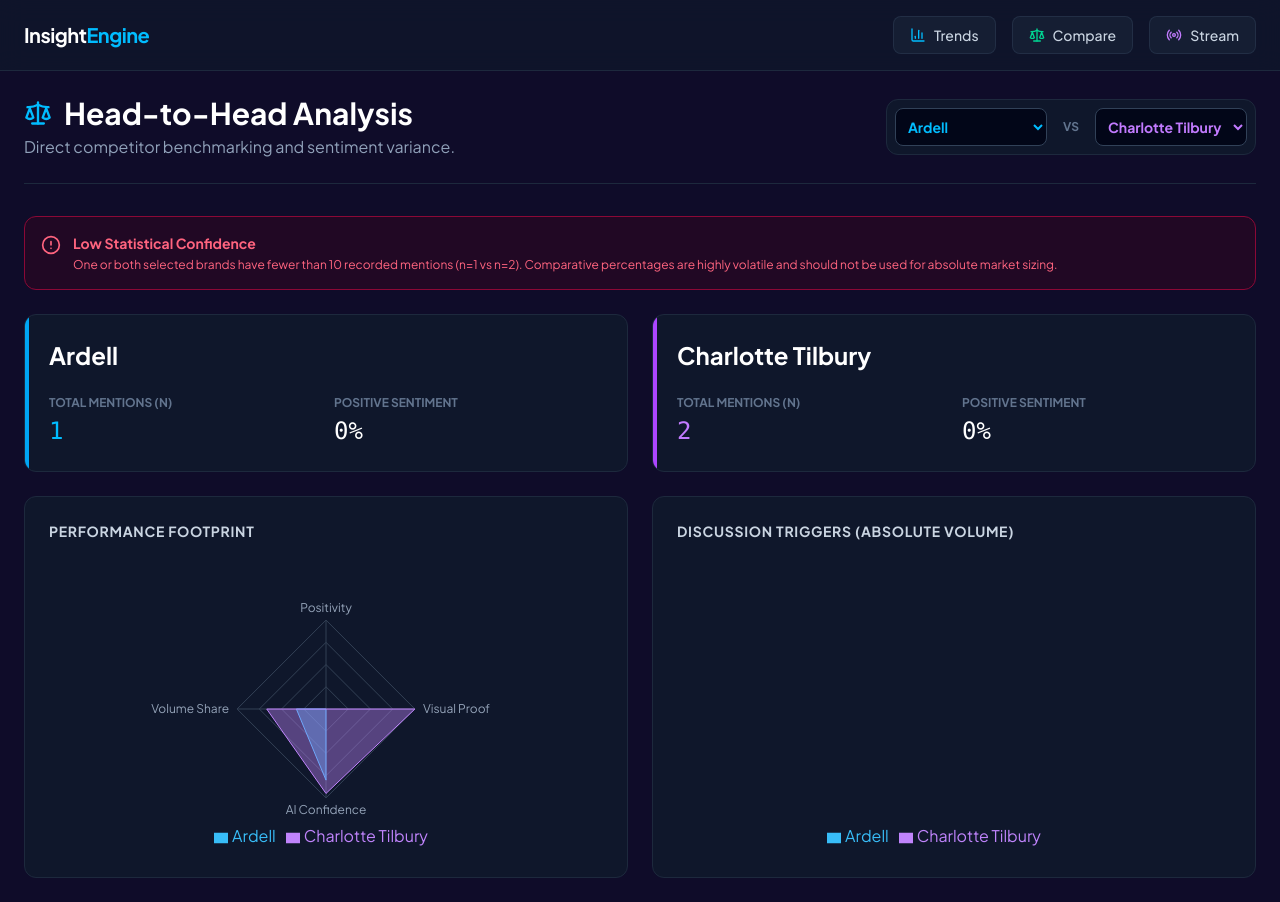
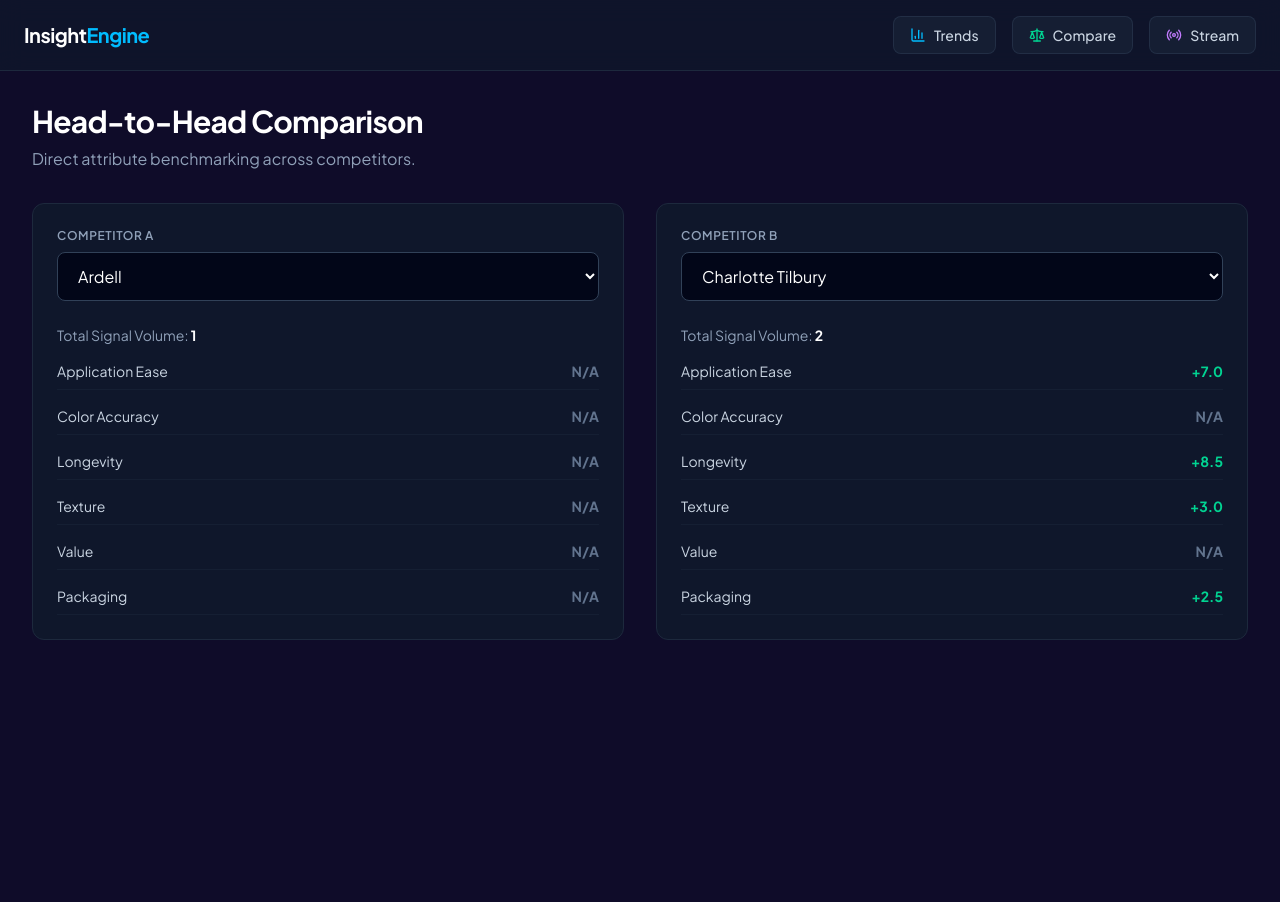
Before and after one commit to svantulder/BID, a Next.js app: page /compare in a window 1280 px wide. After the commit the page ends 800 px from the top, so only its background shows below. Built offline with nearby package versions, Linux system fonts and the light colour scheme.

Commit message:
Update page.tsx

```diff
--- a/app/compare/page.tsx
+++ b/app/compare/page.tsx
@@ -1,171 +1,167 @@
 'use client';
 
 import { useState, useMemo } from 'react';
-import { BarChart, Bar, XAxis, YAxis, Tooltip, ResponsiveContainer, Legend, RadarChart, PolarGrid, PolarAngleAxis, PolarRadiusAxis, Radar } from 'recharts';
-import { Scale, AlertCircle } from 'lucide-react';
 import entityData from '../../data/extracted_entities.json';
 
+interface AttributeScore {
+  attribute: string;
+  sentiment_score: number;
+  context_quote: string;
+}
+
+interface Insight {
+  brand_name: string;
+  product_name: string;
+  product_category: string;
+  overall_sentiment: string;
+  attributes?: AttributeScore[];
+}
+
+const BRAND_MAPPING: Record<string, string> = {
+  "loreal": "L'Oréal",
+  "l'oreal": "L'Oréal",
+  "l'oréal": "L'Oréal",
+  "l'oreal paris": "L'Oréal",
+  "l'oréal paris": "L'Oréal",
+  "maybelline": "Maybelline",
+  "maybelline new york": "Maybelline",
+  "elf": "e.l.f. Cosmetics",
+  "e.l.f.": "e.l.f. Cosmetics",
+  "elfcosmetics": "e.l.f. Cosmetics",
+  "charlotte tilbury": "Charlotte Tilbury",
+  "fenty": "Fenty Beauty",
+  "fenty beauty": "Fenty Beauty",
+  "rare beauty": "Rare Beauty",
+  "la prairie": "La Prairie",
+  "kylie": "Kylie Cosmetics",
+  "kylie cosmetics": "Kylie Cosmetics",
+  "rem beauty": "r.e.m. beauty",
+  "r.e.m. beauty": "r.e.m. beauty"
+};
+
+const normalizeBrand = (brand: string): string => {
+  if (!brand) return 'Unknown Brand';
+  const lookup = brand.trim().toLowerCase();
+  if (BRAND_MAPPING[lookup]) return BRAND_MAPPING[lookup];
+
+  for (const [key, canonical] of Object.entries(BRAND_MAPPING)) {
+    if (lookup.includes(key) || key.includes(lookup)) {
+      return canonical;
+    }
+  }
+  return brand;
+};
+
 export default function CompareDashboard() {
-  const data = entityData as any[];
+  const rawData = entityData as Insight[];
 
-  const uniqueBrands = Array.from(new Set(data.map(d => d.brand_name).filter(Boolean))).sort();
+  const normalizedData = useMemo(() => {
+    return rawData.map(item => ({
+      ...item,
+      brand_name: normalizeBrand(item.brand_name)
+    }));
+  }, [rawData]);
 
-  // Default to the first two brands if available
-  const [brandA, setBrandA] = useState<string>(uniqueBrands[0] as string || '');
-  const [brandB, setBrandB] = useState<string>(uniqueBrands[1] as string || '');
+  const uniqueBrands = useMemo(() =>
+    Array.from(new Set(normalizedData.map(d => d.brand_name))).sort(),
+  [normalizedData]);
 
-  const comparisonStats = useMemo(() => {
-    const subsetA = data.filter(d => d.brand_name === brandA);
-    const subsetB = data.filter(d => d.brand_name === brandB);
+  const [brandA, setBrandA] = useState<string>(uniqueBrands[0] || '');
+  const [brandB, setBrandB] = useState<string>(uniqueBrands[1] || '');
 
-    const calcMetrics = (subset: any[]) => {
-      const total = subset.length;
-      if (total === 0) return { total: 0, positive: 0, negative: 0, avgConfidence: 0, visualProof: 0 };
+  const attributesList = ["Application_Ease", "Color_Accuracy", "Longevity", "Texture", "Value", "Packaging"];
 
-      const positive = subset.filter(d => d.sentiment === 'positive').length;
-      const negative = subset.filter(d => d.sentiment === 'negative').length;
-      const sumConfidence = subset.reduce((acc, curr) => acc + (curr.confidence_score || 0), 0);
-      const visualProof = subset.filter(d => d.shown_visually).length;
+  const computeBrandMetrics = (targetBrand: string) => {
+    const brandData = normalizedData.filter(d => d.brand_name === targetBrand);
+    if (!brandData.length) return null;
 
-      return {
-        total,
-        positivePct: Math.round((positive / total) * 100),
-        negativePct: Math.round((negative / total) * 100),
-        avgConfidence: Math.round(sumConfidence / total),
-        visualProofPct: Math.round((visualProof / total) * 100)
-      };
+    const stats: Record<string, { total: number; count: number }> = {};
+    brandData.forEach(insight => {
+      insight.attributes?.forEach(attr => {
+        if (!stats[attr.attribute]) stats[attr.attribute] = { total: 0, count: 0 };
+        stats[attr.attribute].total += attr.sentiment_score;
+        stats[attr.attribute].count += 1;
+      });
+    });
+
+    const averages: Record<string, number> = {};
+    Object.keys(stats).forEach(attr => {
+      averages[attr] = stats[attr].total / stats[attr].count;
+    });
+
+    return {
+      volume: brandData.length,
+      averages
     };
+  };
 
-    const statsA = calcMetrics(subsetA);
-    const statsB = calcMetrics(subsetB);
-
-    // Radar Chart Data (Capability footprint)
-    const radarData = [
-      { subject: 'Positivity', A: statsA.positivePct || 0, B: statsB.positivePct || 0, fullMark: 100 },
-      { subject: 'Visual Proof', A: statsA.visualProofPct || 0, B: statsB.visualProofPct || 0, fullMark: 100 },
-      { subject: 'AI Confidence', A: statsA.avgConfidence || 0, B: statsB.avgConfidence || 0, fullMark: 100 },
-      { subject: 'Volume Share', A: (statsA.total / (statsA.total + statsB.total || 1)) * 100, B: (statsB.total / (statsA.total + statsB.total || 1)) * 100, fullMark: 100 },
-    ];
-
-    // Trigger Category Comparison
-    const getTriggers = (subset: any[]) => subset.reduce((acc, curr) => {
-      if(curr.trigger_category) acc[curr.trigger_category] = (acc[curr.trigger_category] || 0) + 1;
-      return acc;
-    }, {} as Record<string, number>);
-
-    const triggersA = getTriggers(subsetA);
-    const triggersB = getTriggers(subsetB);
-    const allTriggers = Array.from(new Set([...Object.keys(triggersA), ...Object.keys(triggersB)]));
-
-    const triggerData = allTriggers.map(t => ({
-      name: t,
-      [brandA]: triggersA[t] || 0,
-      [brandB]: triggersB[t] || 0,
-    }));
-
-    return { statsA, statsB, radarData, triggerData, lowDataWarning: statsA.total < 10 || statsB.total < 10 };
-  }, [data, brandA, brandB]);
+  const metricsA = useMemo(() => computeBrandMetrics(brandA), [brandA, normalizedData]);
+  const metricsB = useMemo(() => computeBrandMetrics(brandB), [brandB, normalizedData]);
 
   return (
-    <main className="flex-1 p-6 max-w-7xl mx-auto w-full space-y-6">
-      <header className="flex flex-col md:flex-row justify-between items-start md:items-center gap-4 mb-8 border-b border-slate-800 pb-6">
-        <div>
-          <h1 className="text-3xl font-extrabold text-white flex items-center gap-3">
-            <Scale className="text-sky-400" size={28} /> Head-to-Head Analysis
-          </h1>
-          <p className="text-slate-400 mt-1">Direct competitor benchmarking and sentiment variance.</p>
+    <main className="p-8 max-w-7xl mx-auto space-y-8 w-full">
+      <header>
+        <h1 className="text-3xl font-bold tracking-tight text-white mb-2">Head-to-Head Comparison</h1>
+        <p className="text-slate-400">Direct attribute benchmarking across competitors.</p>
+      </header>
+
+      <div className="grid grid-cols-1 md:grid-cols-2 gap-8">
+        {/* Competitor A Selection */}
+        <div className="bg-slate-900 border border-slate-800 p-6 rounded-xl">
+          <label className="block text-xs font-semibold text-slate-400 uppercase tracking-wider mb-2">Competitor A</label>
+          <select
+            value={brandA}
+            onChange={(e) => setBrandA(e.target.value)}
+            className="w-full bg-slate-950 border border-slate-700 text-white rounded-lg px-4 py-3 focus:outline-none focus:border-sky-500 mb-6"
+          >
+            {uniqueBrands.map(b => <option key={`A-${b}`} value={b}>{b}</option>)}
+          </select>
+
+          {metricsA && (
+            <div className="space-y-4">
+              <div className="text-sm text-slate-400">Total Signal Volume: <span className="font-bold text-white">{metricsA.volume}</span></div>
+              {attributesList.map(attr => {
+                const val = metricsA.averages[attr];
+                return (
+                  <div key={attr} className="flex justify-between items-center border-b border-slate-800/50 pb-2">
+                    <span className="text-sm text-slate-300">{attr.replace('_', ' ')}</span>
+                    <span className={`font-bold text-sm ${val > 0 ? 'text-emerald-400' : val < 0 ? 'text-rose-400' : 'text-slate-500'}`}>
+                      {val !== undefined ? (val > 0 ? `+${val.toFixed(1)}` : val.toFixed(1)) : 'N/A'}
+                    </span>
+                  </div>
+                );
+              })}
+            </div>
+          )}
         </div>
 
-        <div className="flex items-center gap-4 bg-slate-900 p-2 rounded-xl border border-slate-800">
-          <select value={brandA} onChange={e => setBrandA(e.target.value)} className="bg-slate-950 border border-slate-700 rounded-lg p-2 text-sm text-sky-400 font-bold outline-none">
-            {uniqueBrands.map(b => <option key={`A-${b}`} value={b as string}>{b}</option>)}
+        {/* Competitor B Selection */}
+        <div className="bg-slate-900 border border-slate-800 p-6 rounded-xl">
+          <label className="block text-xs font-semibold text-slate-400 uppercase tracking-wider mb-2">Competitor B</label>
+          <select
+            value={brandB}
+            onChange={(e) => setBrandB(e.target.value)}
+            className="w-full bg-slate-950 border border-slate-700 text-white rounded-lg px-4 py-3 focus:outline-none focus:border-purple-500 mb-6"
+          >
+            {uniqueBrands.map(b => <option key={`B-${b}`} value={b}>{b}</option>)}
           </select>
-          <span className="text-slate-500 font-bold uppercase text-xs">VS</span>
-          <select value={brandB} onChange={e => setBrandB(e.target.value)} className="bg-slate-950 border border-slate-700 rounded-lg p-2 text-sm text-purple-400 font-bold outline-none">
-            {uniqueBrands.map(b => <option key={`B-${b}`} value={b as string}>{b}</option>)}
-          </select>
-        </div>
-      </header>
 
-      {/* Statistical Significance Warning */}
-      {comparisonStats.lowDataWarning && (
-        <div className="bg-rose-950/30 border border-rose-900 text-rose-400 p-4 rounded-xl flex items-start gap-3 mb-6">
-          <AlertCircle size={20} className="shrink-0 mt-0.5" />
-          <div>
-            <h4 className="font-bold text-sm">Low Statistical Confidence</h4>
-            <p className="text-xs mt-1">One or both selected brands have fewer than 10 recorded mentions (n={comparisonStats.statsA.total} vs n={comparisonStats.statsB.total}). Comparative percentages are highly volatile and should not be used for absolute market sizing.</p>
-          </div>
-        </div>
-      )}
-
-      {/* Core Metrics Split */}
-      <div className="grid grid-cols-1 md:grid-cols-2 gap-6">
-        {/* Brand A Card */}
-        <div className="bg-slate-900 border border-slate-800 rounded-xl p-6 relative overflow-hidden">
-          <div className="absolute top-0 left-0 w-1 h-full bg-sky-500"></div>
-          <h2 className="text-2xl font-bold text-white mb-6">{brandA}</h2>
-          <div className="grid grid-cols-2 gap-4">
-            <div>
-              <div className="text-xs text-slate-500 font-bold uppercase mb-1">Total Mentions (n)</div>
-              <div className="text-2xl font-mono text-sky-400">{comparisonStats.statsA.total}</div>
+          {metricsB && (
+            <div className="space-y-4">
+              <div className="text-sm text-slate-400">Total Signal Volume: <span className="font-bold text-white">{metricsB.volume}</span></div>
+              {attributesList.map(attr => {
+                const val = metricsB.averages[attr];
+                return (
+                  <div key={attr} className="flex justify-between items-center border-b border-slate-800/50 pb-2">
+                    <span className="text-sm text-slate-300">{attr.replace('_', ' ')}</span>
+                    <span className={`font-bold text-sm ${val > 0 ? 'text-emerald-400' : val < 0 ? 'text-rose-400' : 'text-slate-500'}`}>
+                      {val !== undefined ? (val > 0 ? `+${val.toFixed(1)}` : val.toFixed(1)) : 'N/A'}
+                    </span>
+                  </div>
+                );
+              })}
             </div>
-            <div>
-              <div className="text-xs text-slate-500 font-bold uppercase mb-1">Positive Sentiment</div>
-              <div className="text-2xl font-mono text-white">{comparisonStats.statsA.positivePct}%</div>
-            </div>
-          </div>
-        </div>
-
-        {/* Brand B Card */}
-        <div className="bg-slate-900 border border-slate-800 rounded-xl p-6 relative overflow-hidden">
-          <div className="absolute top-0 left-0 w-1 h-full bg-purple-500"></div>
-          <h2 className="text-2xl font-bold text-white mb-6">{brandB}</h2>
-          <div className="grid grid-cols-2 gap-4">
-            <div>
-              <div className="text-xs text-slate-500 font-bold uppercase mb-1">Total Mentions (n)</div>
-              <div className="text-2xl font-mono text-purple-400">{comparisonStats.statsB.total}</div>
-            </div>
-            <div>
-              <div className="text-xs text-slate-500 font-bold uppercase mb-1">Positive Sentiment</div>
-              <div className="text-2xl font-mono text-white">{comparisonStats.statsB.positivePct}%</div>
-            </div>
-          </div>
-        </div>
-      </div>
-
-      {/* Advanced Charts */}
-      <div className="grid grid-cols-1 lg:grid-cols-2 gap-6 mt-6">
-        <div className="bg-slate-900 border border-slate-800 p-6 rounded-xl">
-          <h3 className="text-sm font-bold text-slate-300 mb-6 uppercase tracking-wider">Performance Footprint</h3>
-          <div className="h-72 w-full">
-            <ResponsiveContainer>
-              <RadarChart cx="50%" cy="50%" outerRadius="70%" data={comparisonStats.radarData}>
-                <PolarGrid stroke="#334155" />
-                <PolarAngleAxis dataKey="subject" tick={{ fill: '#94a3b8', fontSize: 12 }} />
-                <PolarRadiusAxis angle={30} domain={[0, 100]} tick={false} axisLine={false} />
-                <Radar name={brandA} dataKey="A" stroke="#38bdf8" fill="#38bdf8" fillOpacity={0.4} />
-                <Radar name={brandB} dataKey="B" stroke="#c084fc" fill="#c084fc" fillOpacity={0.4} />
-                <Tooltip contentStyle={{ backgroundColor: '#0f172a', border: '1px solid #334155', borderRadius: '8px' }} />
-                <Legend />
-              </RadarChart>
-            </ResponsiveContainer>
-          </div>
-        </div>
-
-        <div className="bg-slate-900 border border-slate-800 p-6 rounded-xl">
-          <h3 className="text-sm font-bold text-slate-300 mb-6 uppercase tracking-wider">Discussion Triggers (Absolute Volume)</h3>
-          <div className="h-72 w-full">
-            <ResponsiveContainer>
-              <BarChart data={comparisonStats.triggerData} margin={{ top: 20, right: 30, left: 0, bottom: 5 }}>
-                <XAxis dataKey="name" tick={{ fill: '#94a3b8', fontSize: 12 }} axisLine={false} tickLine={false} />
-                <YAxis hide />
-                <Tooltip cursor={{ fill: '#1e293b' }} contentStyle={{ backgroundColor: '#0f172a', border: '1px solid #334155', borderRadius: '8px' }} />
-                <Legend />
-                <Bar dataKey={brandA} fill="#38bdf8" radius={[4, 4, 0, 0]} />
-                <Bar dataKey={brandB} fill="#c084fc" radius={[4, 4, 0, 0]} />
-              </BarChart>
-            </ResponsiveContainer>
-          </div>
+          )}
         </div>
       </div>
     </main>
```
